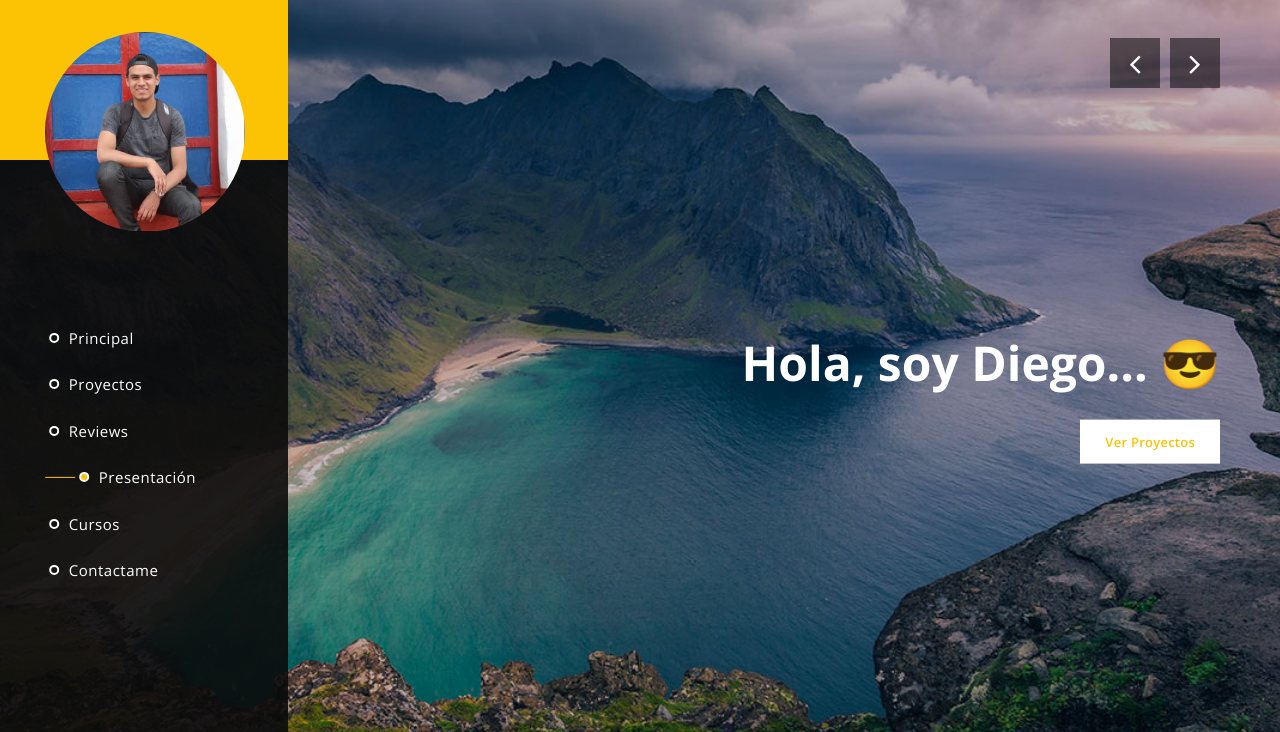
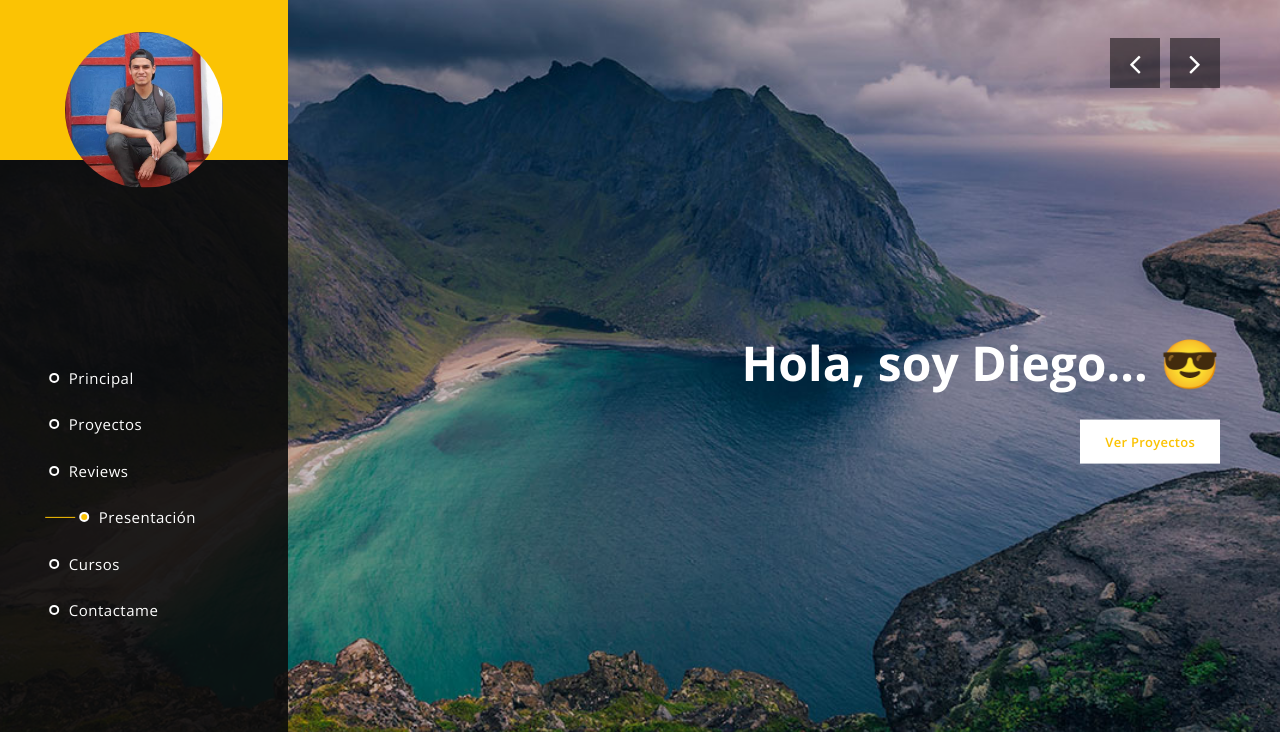
Before and after one commit to DICAPISAR/DICAPISAR.github.io, a plain HTML site: page index.html in a window 1280 px wide. Shown: the top 732 px of the page. Drawn offline with nearby package versions, Linux system fonts and the light colour scheme.

Commit message:
corrección de foto de perfil

```diff
--- a/css/templatemo-style.css
+++ b/css/templatemo-style.css
@@ -145,8 +145,8 @@ header {
 }
 .profile {
   margin-top: 12px;
-  width: 20rem;
-  height: 20rem;
+  width: 80%;
+  height: 130%;
   border-radius: 50%;
 }
 
@@ -216,7 +216,7 @@ header {
 
 .sidebar-navigation nav {
   position: relative;
-  top: 60%;
+  top: 65%;
   left: 60%;
   -webkit-transform: translateX(-60%) translateY(-60%);
   -moz-transform: translateX(-60%) translateY(-60%);
```
